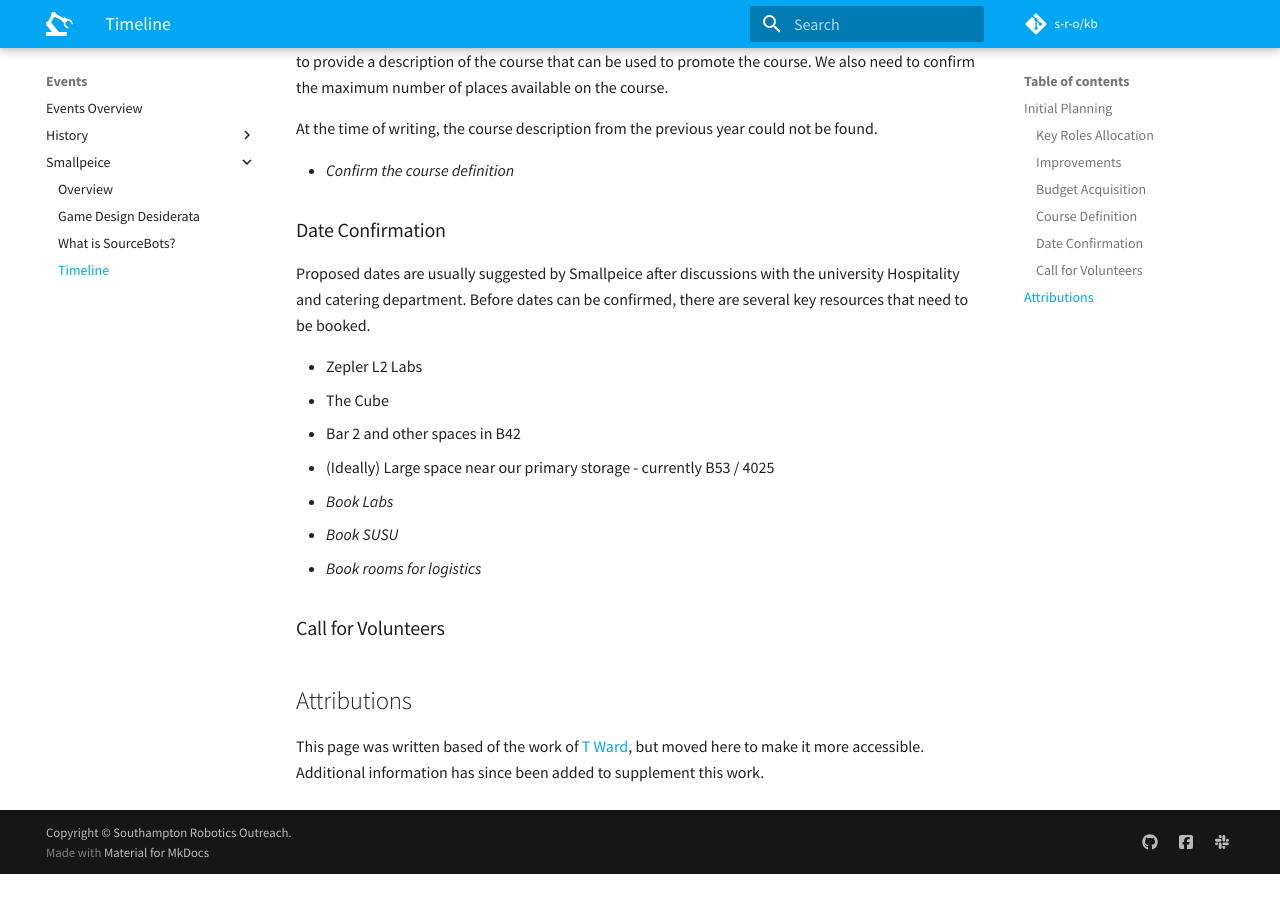
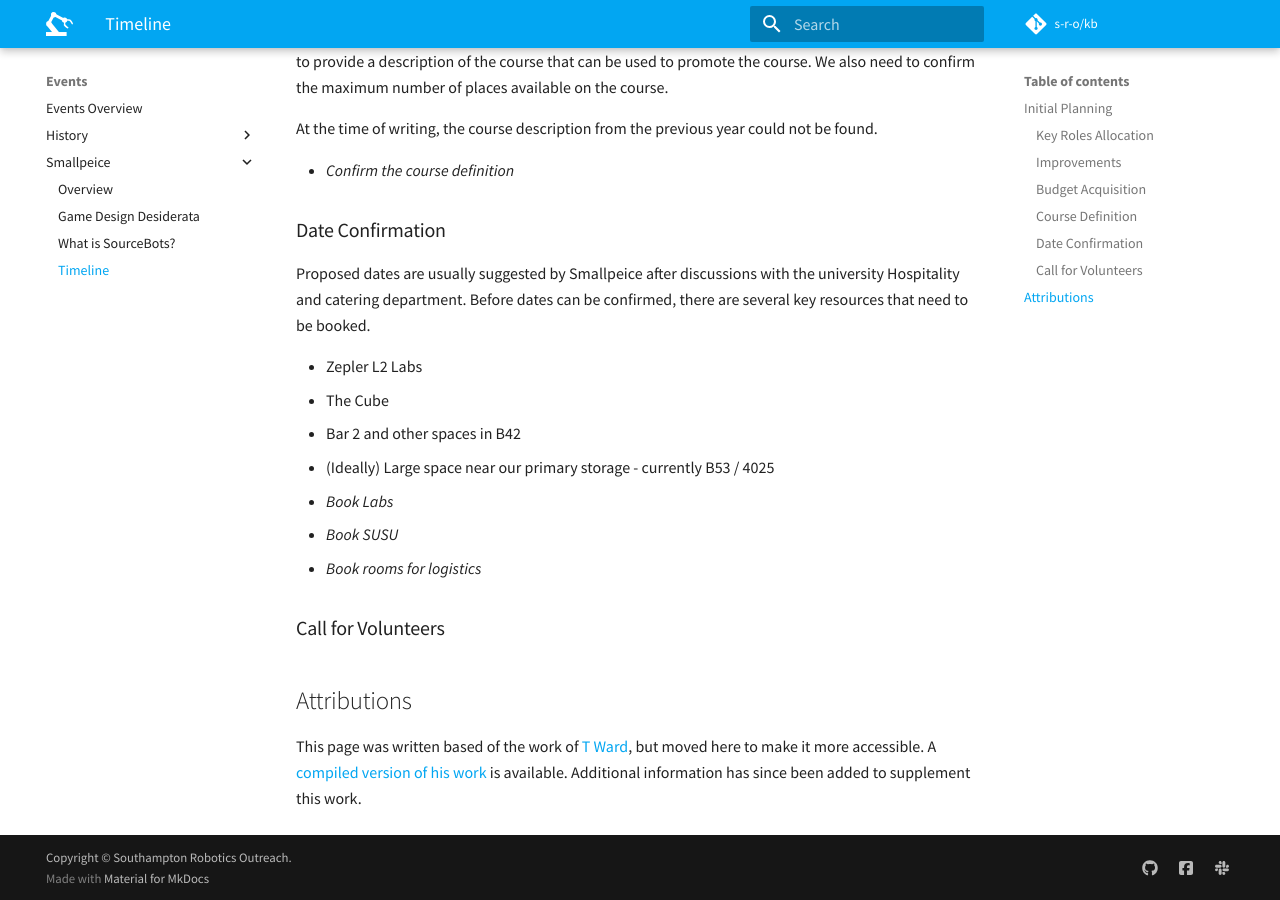
Before and after one commit to roboticsoutreach/kb, an MkDocs documentation site: the page built from docs/events/smallpeice/timeline.md, in a window 1280 px wide and 900 px high, scrolled down 1375 px. Built offline with MkDocs 1.6.1 and Material for MkDocs 9.7.7, drawn with Linux system fonts in a browser that asks for light colours; comment, search, counter and statistics services are not loaded; before the commit the page ends 2249 px from its top, so only the background shows below that.

Commit message:
Add Tyler's Runbook

```diff
--- a/docs/events/smallpeice/timeline.md
+++ b/docs/events/smallpeice/timeline.md
@@ -58,4 +58,4 @@ Proposed dates are usually suggested by Smallpeice after discussions with the un
 
 ## Attributions
 
-This page was written based of the work of [T Ward](https://github.com/sourcebots/smallpeice-runbook), but moved here to make it more accessible. Additional information has since been added to supplement this work.
+This page was written based of the work of [T Ward](https://github.com/sourcebots/smallpeice-runbook), but moved here to make it more accessible. A [compiled version of his work](/events/smallpeice/docs/runbook2018.pdf) is available. Additional information has since been added to supplement this work.
```
Also changed, not shown: 1 other file.
